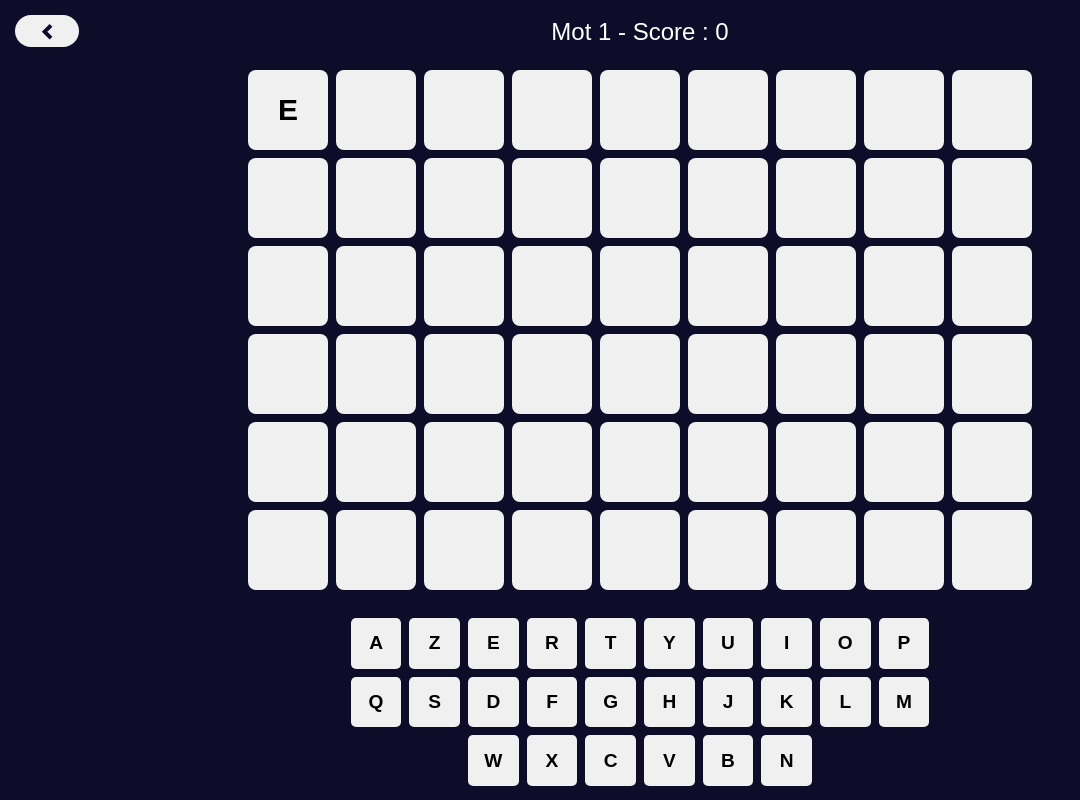
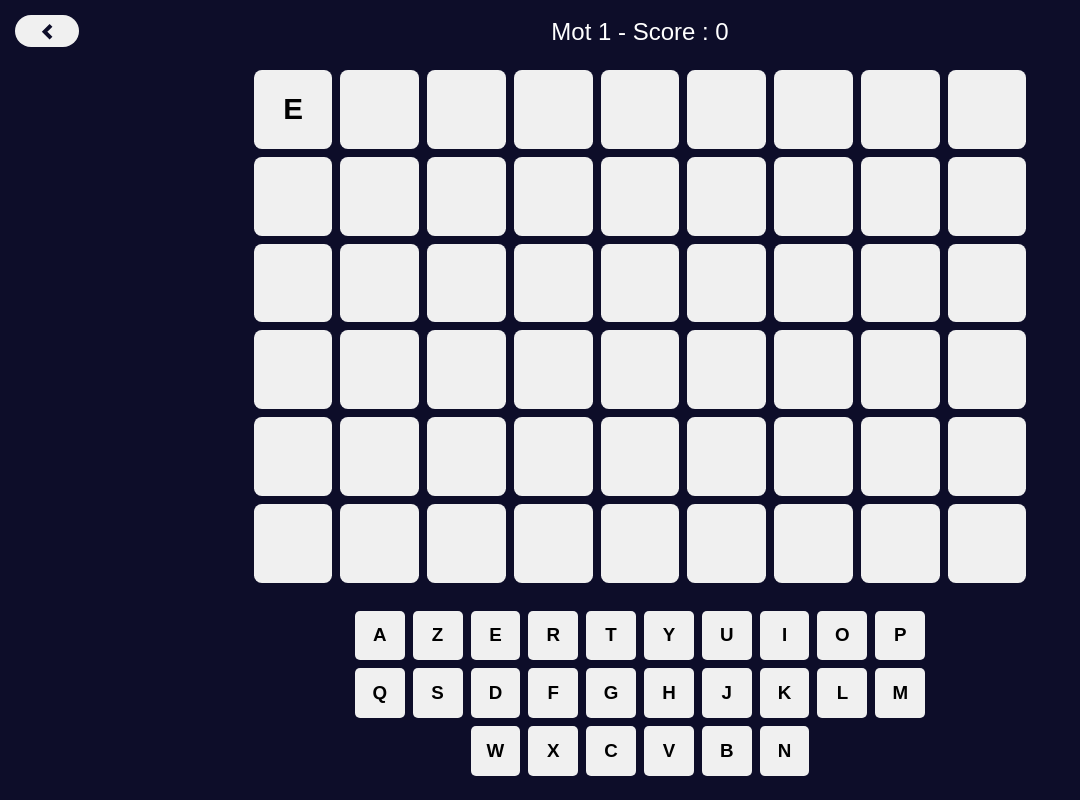
Before and after one commit to marcderoo/SUMOT, a Flask app: page /solo in a window 1280 px wide. Shown: the whole page, without its empty margins (0-1080 px from the left). Run offline with Flask 3, Linux system fonts and the light colour scheme; data that the repository does not hold is empty.

Commit message:
Adjust grid marging on resize

```diff
--- a/tusmo_web/static/script.js
+++ b/tusmo_web/static/script.js
@@ -80,7 +80,7 @@ document.addEventListener('DOMContentLoaded', () => {
         .grid-container {
             grid-template-columns: repeat(${NBLETTERS}, 1fr); /* 7 colonnes égales */
             grid-template-rows: repeat(${NBTRY}, 1fr);   /* 6 lignes égales */
-            height: min(100%, ${100 * NBTRY / NBLETTERS}vw); /* Occupe la hauteur définie par la grille (ou moins si la largeur dépasse)*/
+            height: min(100%, calc(${NBTRY / NBLETTERS} * (100vw - 20px))); /* Occupe la hauteur définie par la grille (ou moins si la largeur dépasse)*/
         }`, 0);
 
     // Sélection du conteneur de la grille
--- a/tusmo_web/static/style.css
+++ b/tusmo_web/static/style.css
@@ -13,7 +13,7 @@ body {
   grid-template-rows: 28px 3fr 1fr;
   gap: 20px;
   padding: 10px;
-  height: calc(100% - 28px);
+  height: calc(100% - 38px);
 }
 
 .grid-container {
@@ -70,7 +70,7 @@ body {
   align-items: center;
   box-sizing: border-box;/* Intégrer le padding dans le calcul de l'élément */
   padding: 0.25rem;/* Pour facilier les calculs, le width de la grille ressemble alors a 1/2 * gap + cell + gap + cell + ... 1/2 * gap et la height à 1/2 * gap + cell + gap + cell + ... 1/2 * gap, on a donc height / width = 3 * (gap + cell) / (10 * (gap + cell)) = 3 / 10*/
-  height: min(100%, 30vw);/* Occupe la hauteur définie par la grille (ou moins si la largeur dépasse (100vw * height / width = 100vw * 3 / 10 = 30 vw))*/
+  height: min(100%, calc(0.3 * (100vw - 20px)));/* Occupe la hauteur définie par la grille (ou moins si la largeur dépasse (height / width = 0.3))*/
 }
 
 .alphabet-grid {
```
